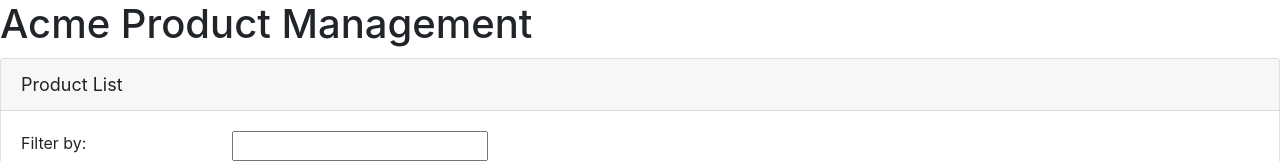
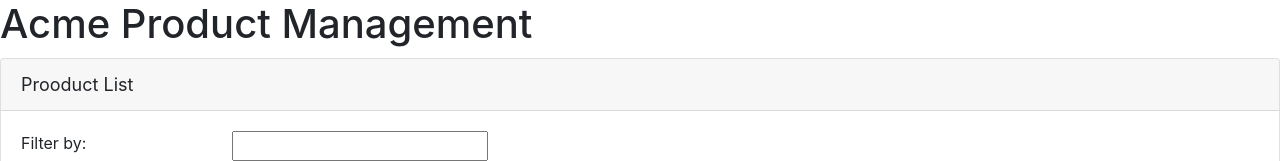
Before and after one commit to leon-mil/angular-getting-started, an Angular app: page / in a window 1280 px wide. Shown: the top 161 px of the page. Built offline with nearby package versions, Linux system fonts and the light colour scheme.

Commit message:
Added Interpolation

```diff
--- a/src/app/products/product-list.component.html
+++ b/src/app/products/product-list.component.html
@@ -1,18 +1,14 @@
 <div class="card">
     <div class="card-header">
-        Product List
+        {{pageTitle}}
     </div>
     <div class='card-body'>
         <div class='row'>
           <div class='col-md-2'>Filter by:</div>
-          <div class='col-md-4'>
-            <input type='text' />
-          </div>
+          <div class='col-md-4'><input type='text' /></div>
         </div>
         <div class='row'>
-          <div class='col-md-6'>
-            <h4>Filtered by: </h4>
-          </div>
+          <div class='col-md-6'><h4>Filtered by: </h4></div>
         </div>
         <div class='table-responsive'>
             <table class='table'>
@@ -33,6 +29,6 @@
               <tbody>
               </tbody>
             </table>
-          </div>
+        </div>
     </div>
 </div>
--- a/src/app/products/product-list.component.ts
+++ b/src/app/products/product-list.component.ts
@@ -6,5 +6,5 @@
 })
 
 export class ProductListComponent {
-
+    pageTitle = 'Prooduct List';
 }
```
